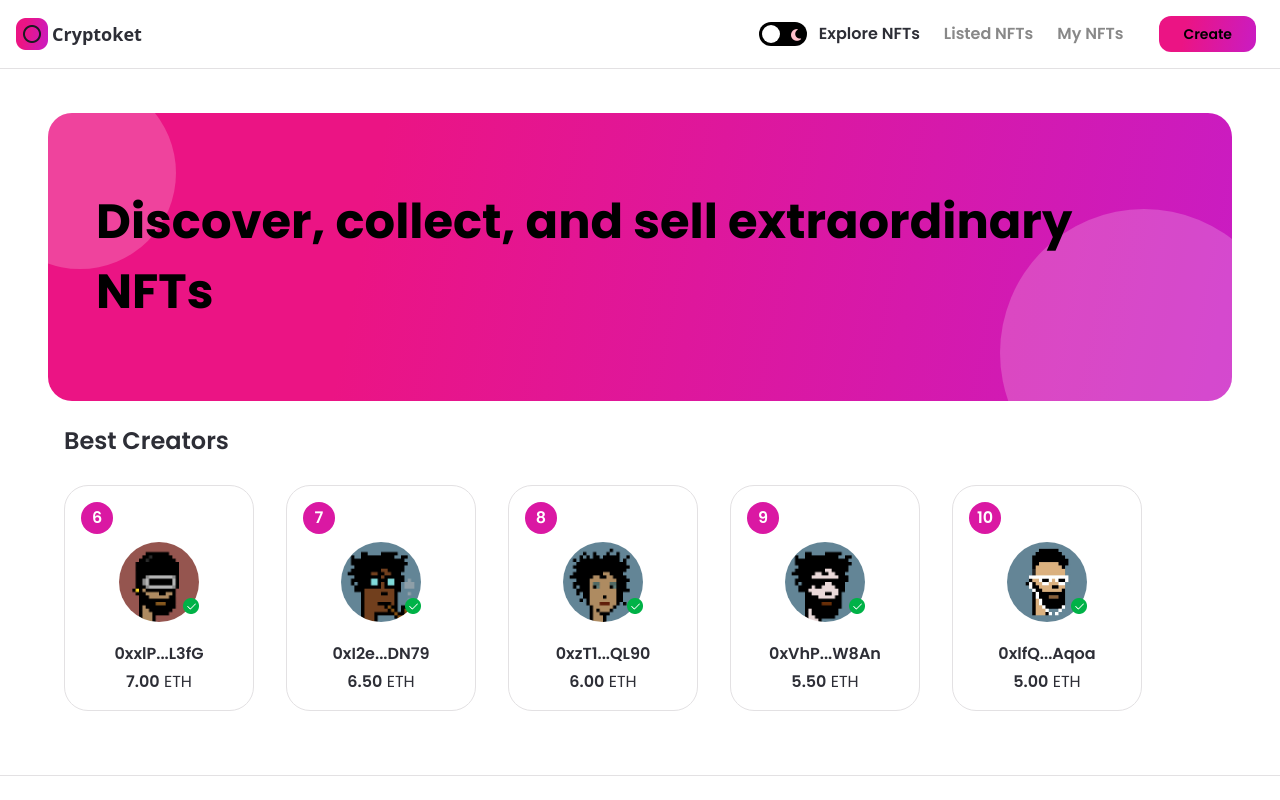
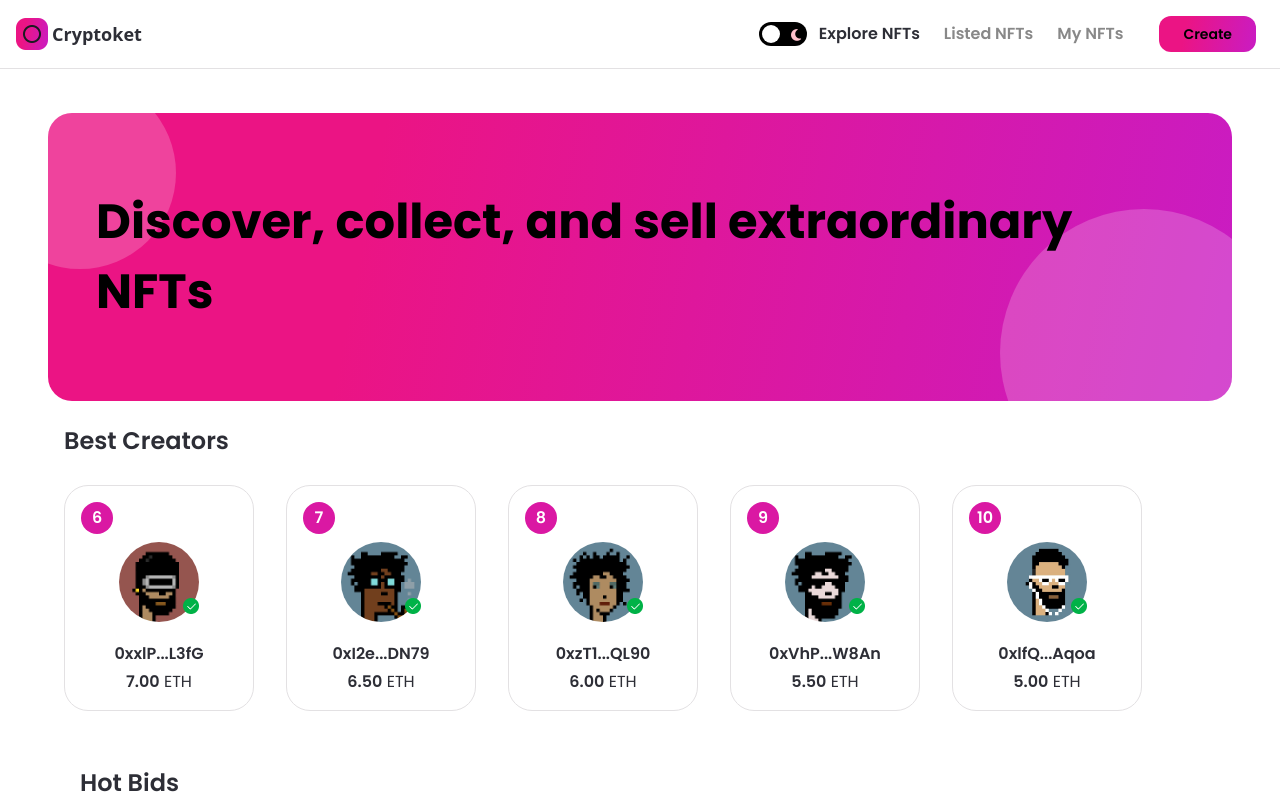
Before and after one commit to Shubhankar-12/cryptoket, a Next.js app: page / in a window 1280 px wide. Shown: the top 800 px of the page. Built offline with nearby package versions, Linux system fonts and the light colour scheme.

Commit message:
hot bids

```diff
--- a/pages/index.js
+++ b/pages/index.js
@@ -77,6 +77,12 @@
             </div>
           </div>
         </div>
+        <div className="mt-10">
+          <div className="flexBetween mx-4 xs:mx-0 minlg:mx-8 sm:flex-col sm:items-start">
+            <h1 className=" font-poppins dark:text-white text-nft-black-1 text-2xl minlg:text-4xl font-semibold ml-4 xs:ml-0">Hot Bids</h1>
+          </div>
+        </div>
+
       </div>
     </div>
   );
```
